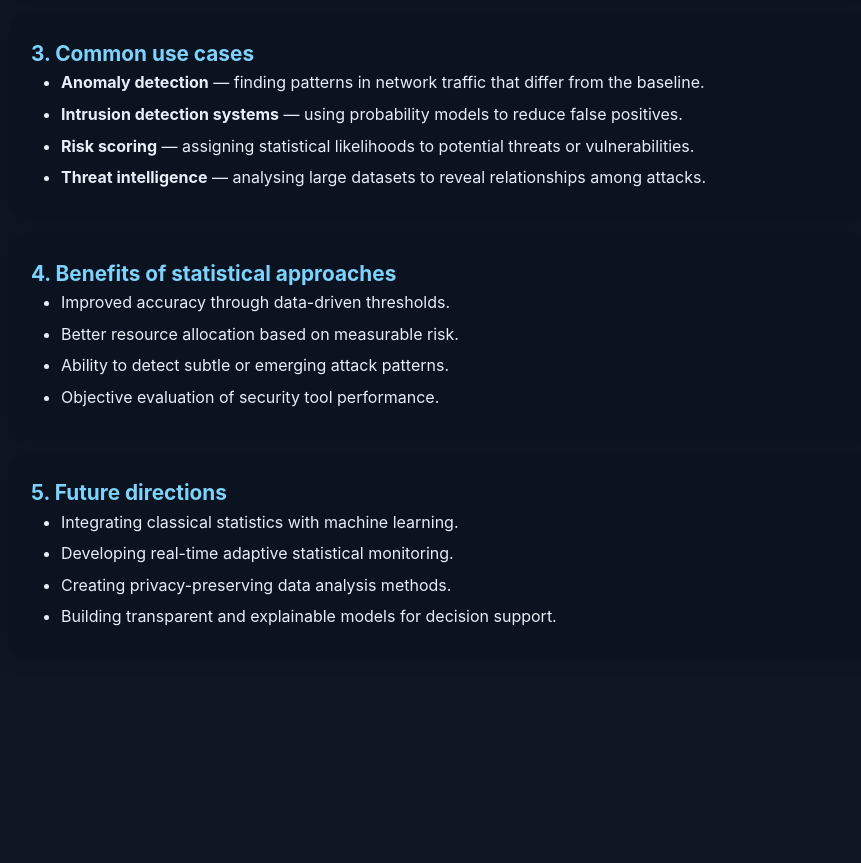
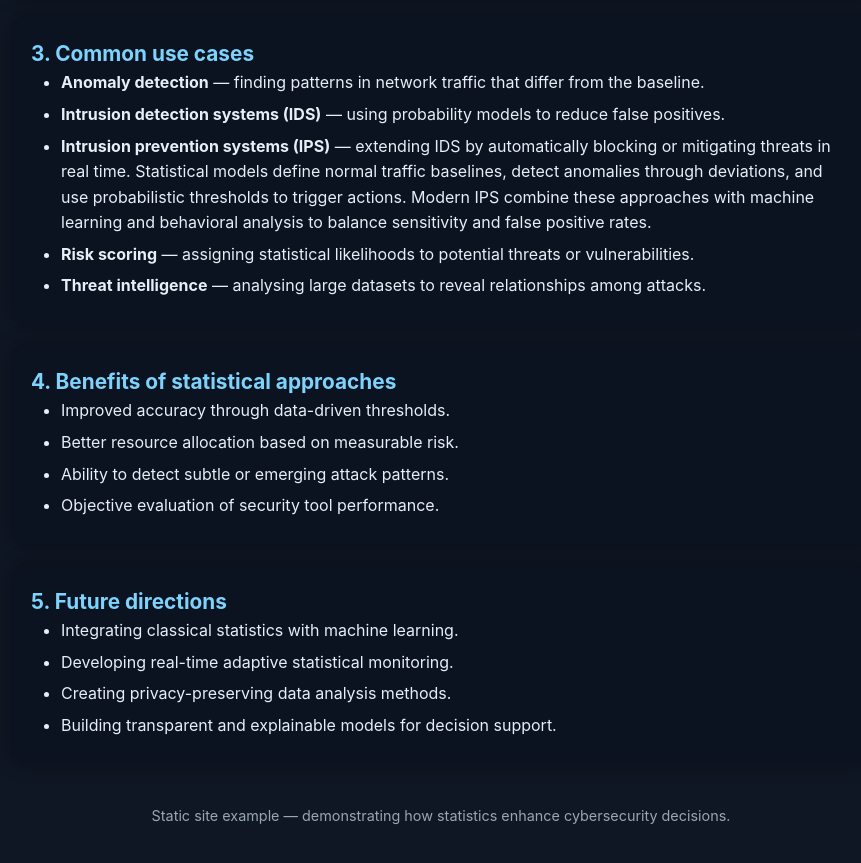
Before and after one commit to AdriIT/statistics-homeworks, a plain HTML site: page index.html in a window 1280 px wide. Shown: the part 579-1442 px from the top of the page, without its empty margins (199-1060 px from the left). Before the commit the page ends 1275 px from the top, so only its background shows below. Drawn offline with Linux system fonts and the light colour scheme.

Commit message:
Update index.html

```diff
--- a/index.html
+++ b/index.html
@@ -130,7 +130,8 @@
       <h2>3. Common use cases</h2>
       <ul>
         <li><strong>Anomaly detection</strong> — finding patterns in network traffic that differ from the baseline.</li>
-        <li><strong>Intrusion detection systems</strong> — using probability models to reduce false positives.</li>
+        <li><strong>Intrusion detection systems (IDS)</strong> — using probability models to reduce false positives.</li>
+        <li><strong>Intrusion prevention systems (IPS)</strong> — extending IDS by automatically blocking or mitigating threats in real time. Statistical models define normal traffic baselines, detect anomalies through deviations, and use probabilistic thresholds to trigger actions. Modern IPS combine these approaches with machine learning and behavioral analysis to balance sensitivity and false positive rates.</li>
         <li><strong>Risk scoring</strong> — assigning statistical likelihoods to potential threats or vulnerabilities.</li>
         <li><strong>Threat intelligence</strong> — analysing large datasets to reveal relationships among attacks.</li>
       </ul>
@@ -156,7 +157,9 @@
       </ul>
     </div>
 
-
+    <footer>
+      <p>Static site example — demonstrating how statistics enhance cybersecurity decisions.</p>
+    </footer>
   </div>
 </body>
 </html>
```
